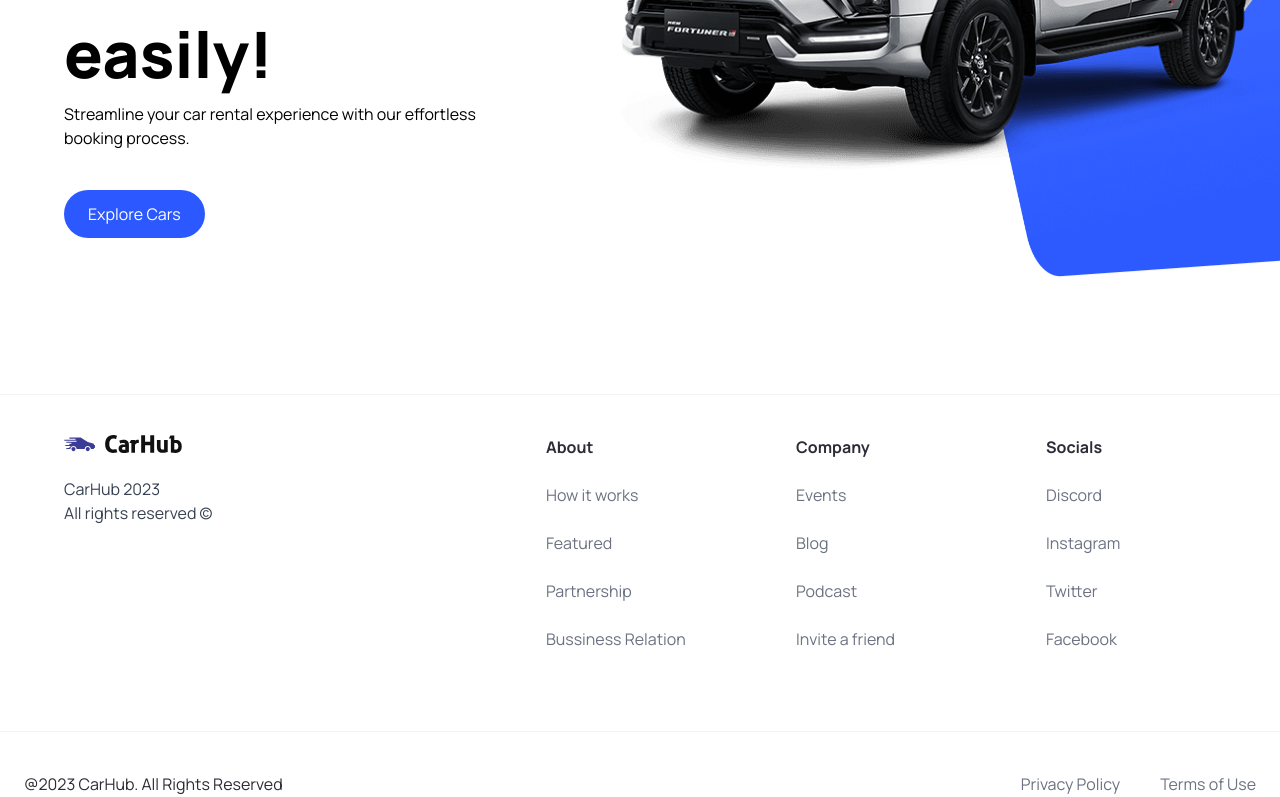
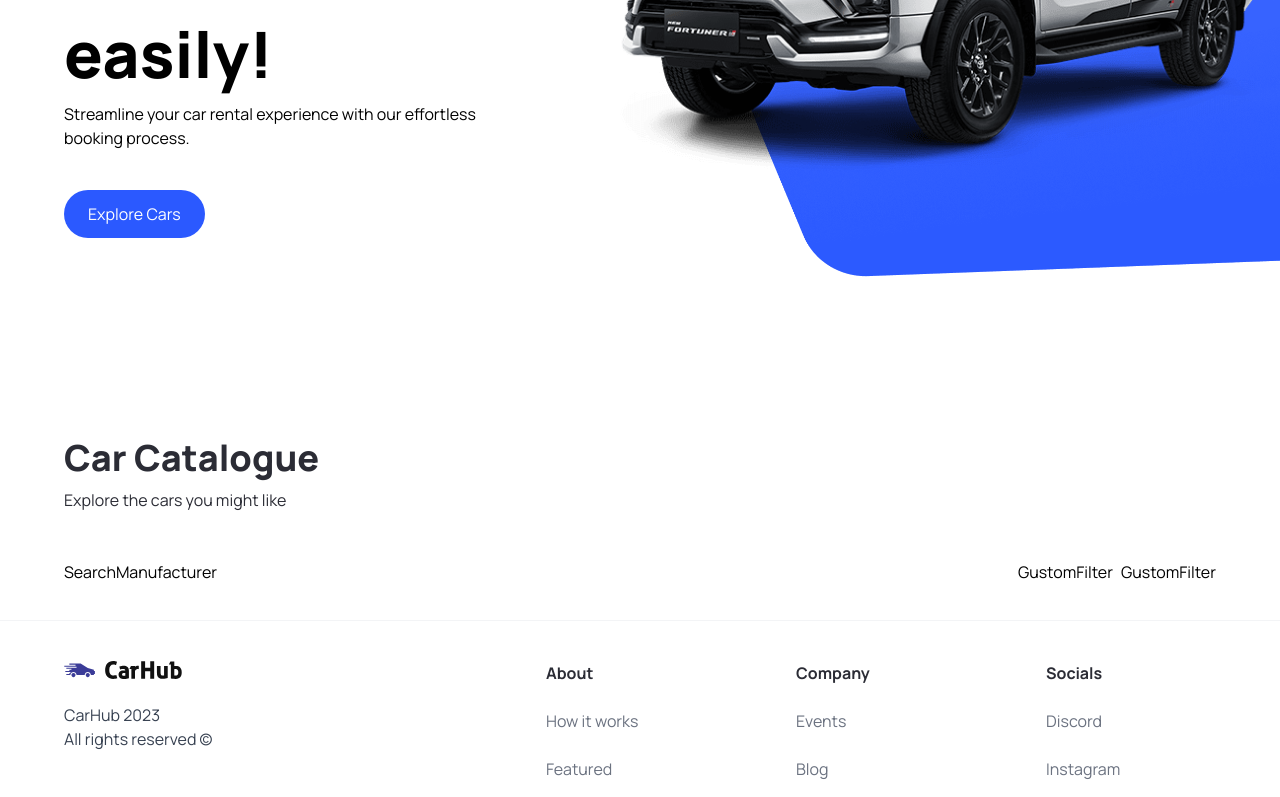
Before and after one commit to MansurPro/Car-show, a Next.js app: page / in a window 1280 px wide. Shown: the part 426-1223 px from the top of the page. Built offline with nearby package versions, Linux system fonts and the light colour scheme.

Commit message:
Car Catalogue starting - searchbar and Filters

```diff
--- a/app/page.tsx
+++ b/app/page.tsx
@@ -1,9 +1,26 @@
-import { Hero } from '@/components';
+import { Hero, GustomFilter, SearchBar } from '@/components';
 
 export default function Home() {
   return (
     <main className="overflow-hidden">
       <Hero />
+      <div className='mt-12 padding-x padding-y max-width' id='discover'>
+        <div className='home__text-container'>
+          <h1 className='text-4xl font-extrabold'>
+            Car Catalogue
+          </h1>
+          <p>Explore the cars you might like</p>
+        </div>
+
+        <div className='home__filters'>
+          <SearchBar />
+
+          <div className='home__filter-container'>
+            <GustomFilter title="fuel" />
+            <GustomFilter title="year" />
+          </div>
+        </div>
+      </div>
     </main>
   )
 }
--- /dev/null
+++ b/components/GustomFilter.tsx
@@ -0,0 +1,9 @@
+import React from 'react'
+
+const GustomFilter = () => {
+  return (
+    <div>GustomFilter</div>
+  )
+}
+
+export default GustomFilter;
--- a/components/Hero.tsx
+++ b/components/Hero.tsx
@@ -34,9 +34,9 @@
             fill
             className='object-contain'
           />
+        </div>
 
-          <div className='hero__image-overlay' />
-        </div>
+        <div className='hero__image-overlay' />
       </div>
     </div>
   )
--- /dev/null
+++ b/components/SearchBar.tsx
@@ -0,0 +1,25 @@
+"use client";
+
+import { useState } from "react";
+import { SearchManufacturer } from ".";
+
+
+const SearchBar = () => {
+  const [manufacturer, setManufacturer] = useState('');
+  const handleSearch = () => {};
+
+  return (
+    <form className='searchbar' onSubmit={handleSearch}>
+      <div className="searchbar__item">
+        <SearchManufacturer
+          manufacturer={manufacturer}
+          setManufacturer={setManufacturer}
+        />
+      </div>
+
+
+    </form>
+  )
+}
+
+export default SearchBar;
--- /dev/null
+++ b/components/SearchManufacturer.tsx
@@ -0,0 +1,10 @@
+import { SearchManufacturerProps } from "@/types";
+
+
+const SearchManufacturer = ({ manufacturer, setManufacturer }: SearchManufacturerProps) => {
+  return (
+    <div>SearchManufacturer</div>
+  )
+}
+
+export default SearchManufacturer;
--- a/types/index.ts
+++ b/types/index.ts
@@ -6,3 +6,8 @@
     handleClick?: MouseEventHandler<HTMLButtonElement>;
     btnType?: "button" | "submit";
 }
+
+export interface SearchManufacturerProps {
+    manufacturer: string;
+    setManufacturer: (manufacturer: string) => void;
+}
```
Also changed, not shown: components/index.ts (+7 -1 lines).
